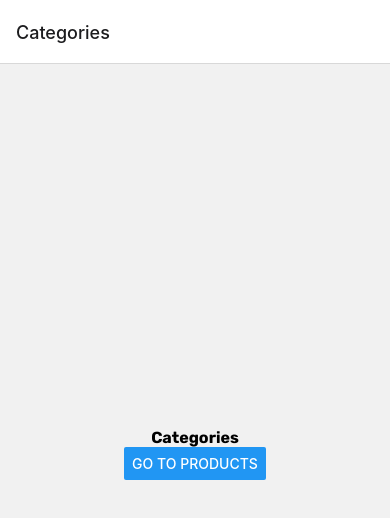
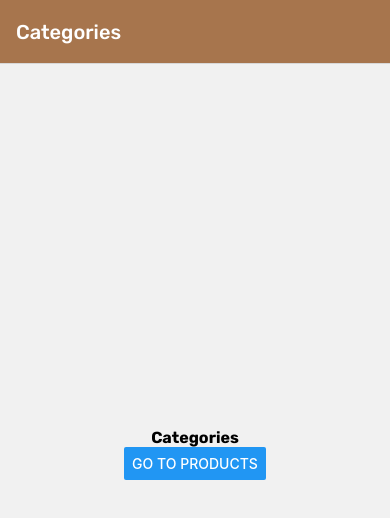
Before and after one commit to kevinRifelKaiser/bakery-catalog, a React Native app: screen / in a window 390 px wide. Shown: the top 518 px of the page. Built offline with nearby package versions, Linux system fonts and the light colour scheme.

Commit message:
[feature] - stylize the header

```diff
--- a/src/navigation/shop.jsx
+++ b/src/navigation/shop.jsx
@@ -1,12 +1,24 @@
 import { createNativeStackNavigator } from '@react-navigation/native-stack';
 
+import { theme } from '../constants/theme/index';
 import { Categories, ProductDetail, Products } from '../screens/index';
 
 const Stack = createNativeStackNavigator();
 
 const ShopNavigator = () => {
   return (
-    <Stack.Navigator initialRouteName="Categories">
+    <Stack.Navigator
+      initialRouteName="Categories"
+      screenOptions={{
+        headerTitleStyle: {
+          fontFamily: 'Rubik-Medium',
+          fontSize: 20,
+        },
+        headerTintColor: theme.colors.white,
+        headerStyle: {
+          backgroundColor: theme.colors.primary,
+        },
+      }}>
       <Stack.Screen name="Categories" component={Categories} options={{ title: 'Categories' }} />
       <Stack.Screen
         name="ProductDetail"
```
